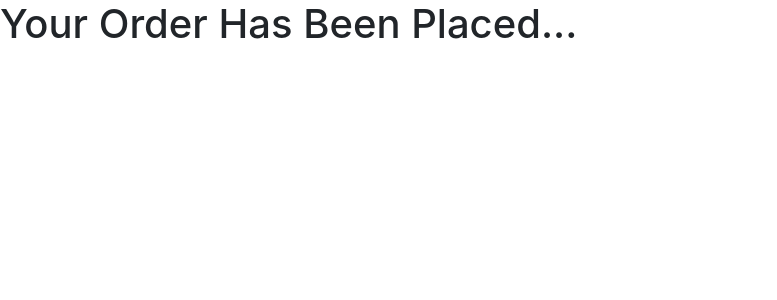
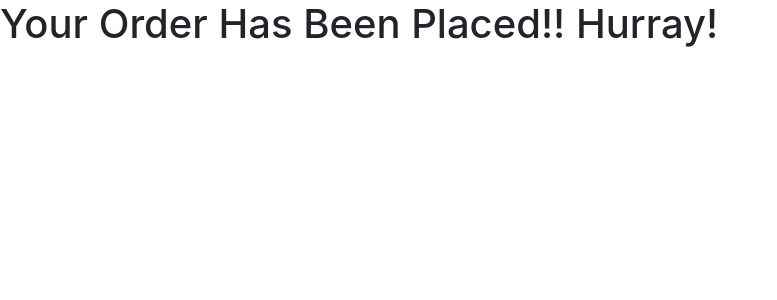
Before and after one commit to khaledtasmia/daily-baazar, a React (Create React App) app: page /orderPlaced/1 in a window 1280 px wide. Shown: the top 300 px of the page, without its empty margins (0-777 px from the left). Built offline with nearby package versions, Linux system fonts and the light colour scheme.

Commit message:
small change

```diff
--- a/src/components/OrderPlaced/OrderPlaced.js
+++ b/src/components/OrderPlaced/OrderPlaced.js
@@ -3,7 +3,7 @@ import React from 'react';
 const OrderPlaced = () => {
     return (
         <div>
-            <h1>Your Order Has Been Placed...</h1>
+            <h1>Your Order Has Been Placed!! Hurray!</h1>
         </div>
     );
 };
```
Also changed, not shown: firebase.json (added), 1 other file (tests, documents, lock files or other folders).
